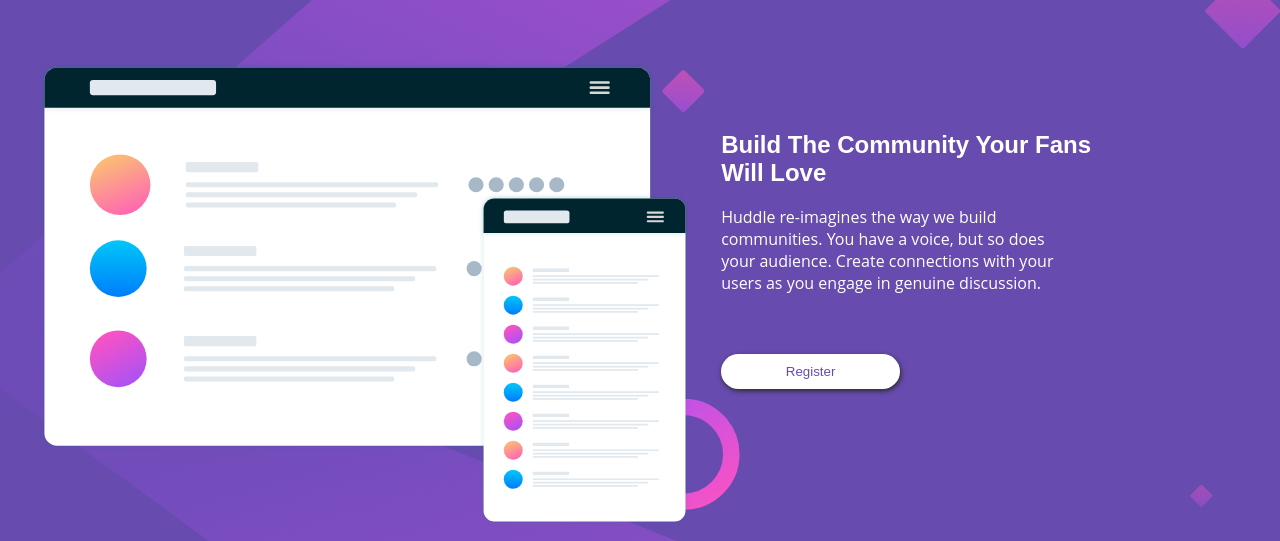
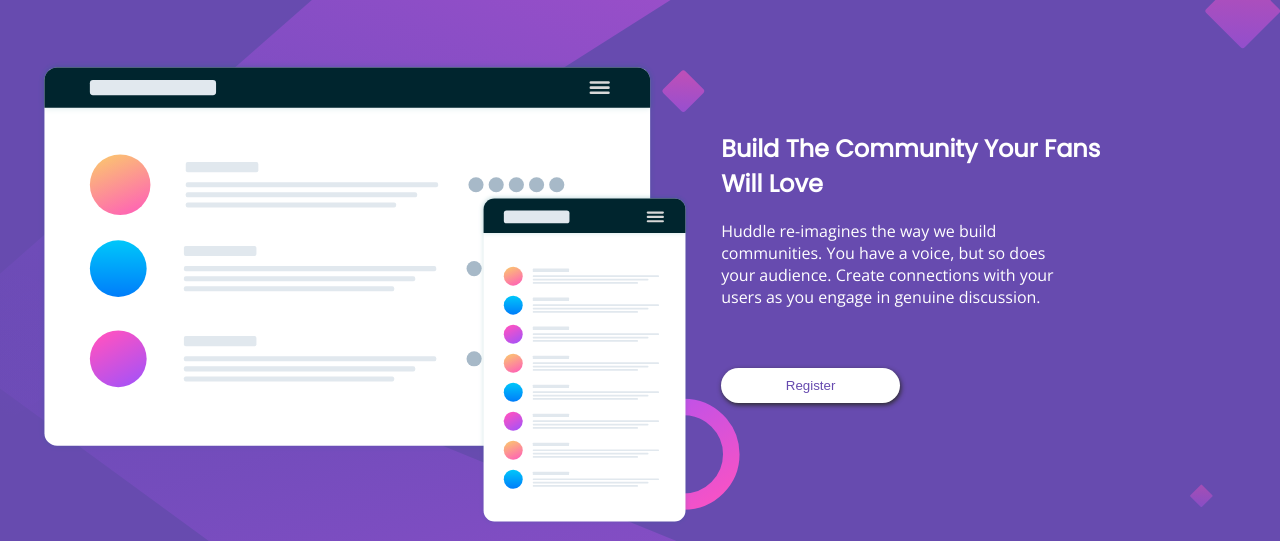
Before and after one commit to reedwane/newbies, a plain HTML site: page huddle-landing-page-with-single-introductory-section-master/index.html in a window 1280 px wide. Shown: the part 89-630 px from the top of the page. Drawn offline with nearby package versions, Linux system fonts and the light colour scheme.

Commit message:
Update index.html

```diff
--- a/huddle-landing-page-with-single-introductory-section-master/index.html
+++ b/huddle-landing-page-with-single-introductory-section-master/index.html
@@ -4,9 +4,14 @@
   <meta charset="UTF-8">
   <meta name="viewport" content="width=device-width, initial-scale=1.0"> <!-- displays site properly based on user's device -->
 
+
   <link rel="icon" type="image/png" sizes="32x32" href="./images/favicon-32x32.png">
   <script src="https://kit.fontawesome.com/cd99e521b9.js" crossorigin="anonymous"></script>
 
+  <link rel="preconnect" href="https://fonts.gstatic.com">
+
+<link href="https://fonts.googleapis.com/css2?family=Open+Sans&display=swap" rel="stylesheet">
+<link href="https://fonts.googleapis.com/css2?family=Poppins&display=swap" rel="stylesheet">
   <link rel="stylesheet" href="style.css">
   <title>Frontend Mentor | Huddle landing page with single introductory section</title>
 
```
